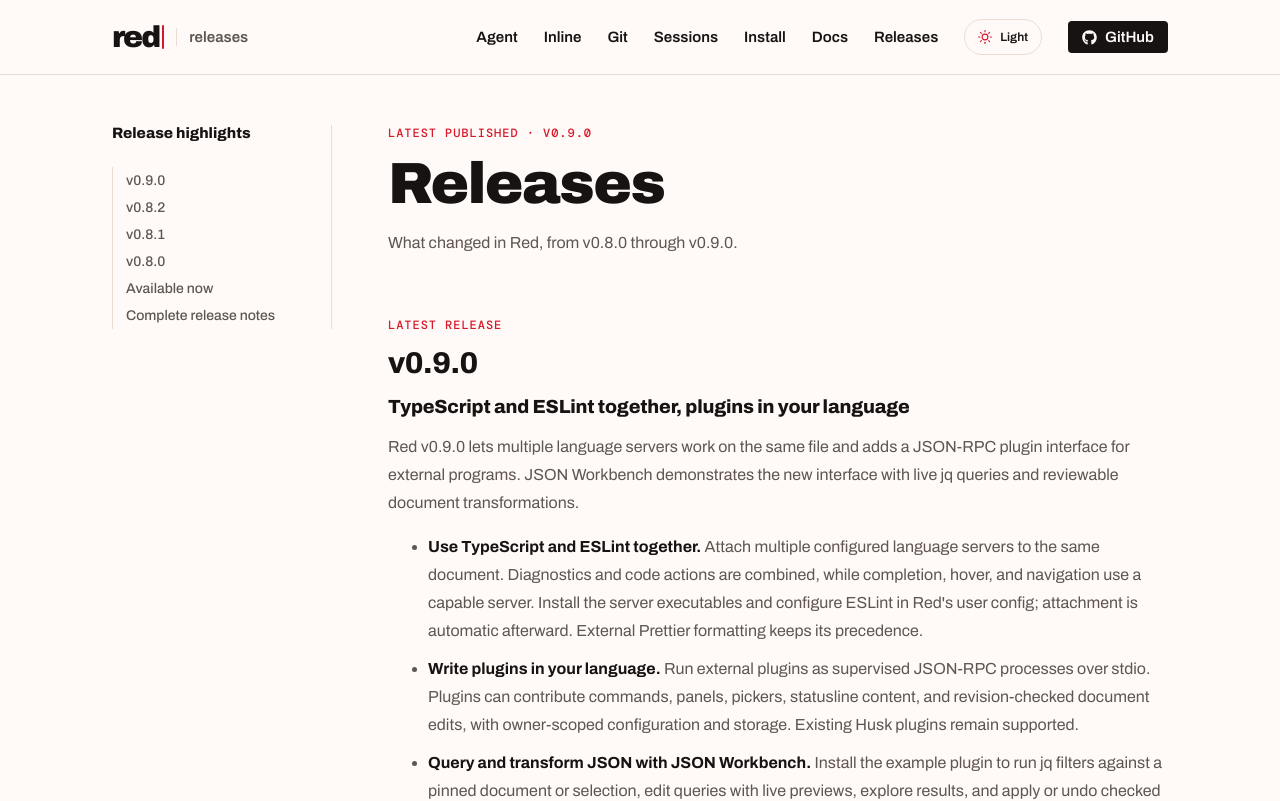
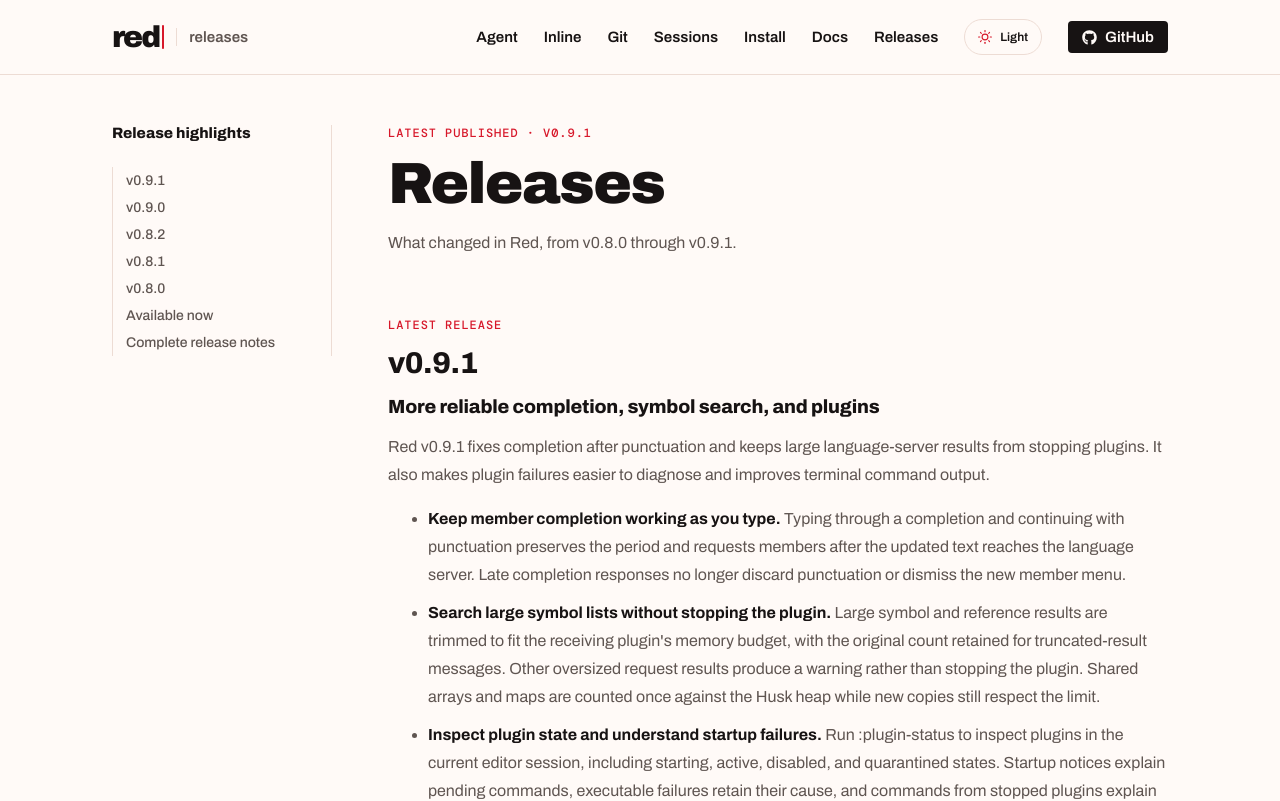
Before and after one commit to codersauce/red-website, a Next.js app: page /releases in a window 1280 px wide. Shown: the top 801 px of the page. Built offline with nearby package versions, Linux system fonts and the light colour scheme; no server answers.

Commit message:
chore(release): prepare v0.9.1 website content

```diff
--- a/app/docs/_components/ForAgents.tsx
+++ b/app/docs/_components/ForAgents.tsx
@@ -41,9 +41,9 @@
 
     <section>
       <h2 id="create-and-validate-a-plugin">Create and validate a plugin</h2>
-      <p>Start from the complete TypeScript or Python package in the <Link className="text-link" href="/docs/plugins/json-rpc">JSON-RPC tutorial</Link>, a Markdown outline and table of contents plugin. Red v0.9.0 uses host API <code>0.19.0</code> and protocol version <code>1</code>; these are distinct from Red&apos;s application version. Use the tutorial&apos;s manifest and initialization response together. The TypeScript version needs Node.js 22.18 or later.</p>
+      <p>Start from the complete TypeScript or Python package in the <Link className="text-link" href="/docs/plugins/json-rpc">JSON-RPC tutorial</Link>, a Markdown outline and table of contents plugin. Red v0.9.0 uses host API <code>0.19.0</code> and protocol version <code>1</code>; these are distinct from Red&apos;s application version. Red v0.9.1 exposes host API <code>0.20.0</code> and retains support for <code>0.19.0</code> packages. Keep example manifests at the earliest API their features require. Use the tutorial&apos;s manifest and initialization response together. The TypeScript version needs Node.js 22.18 or later.</p>
       <CodeBlock language="shell">{`red plugin install --path ./markdown-outline\nred plugin list`}</CodeBlock>
-      <p>Open a Markdown file in Red, run <InlineCode language="red-command">:Outline</InlineCode>, and confirm that the outline panel opens. Listing a package proves installation; invoking its command also exercises process startup and the handshake. If the command reports <code>unknown command</code> after a first silent attempt, Red quarantined the plugin; read the reason in <code>red.log</code> in Red&apos;s configuration directory.</p>
+      <p>Open a Markdown file in Red, run <InlineCode language="red-command">:Outline</InlineCode>, and confirm that the outline panel opens. Listing a package proves installation; invoking its command also exercises process startup and the handshake. If the command does not run, inspect <InlineCode language="red-command">:messages</InlineCode> and <code>red.log</code> in Red&apos;s configuration directory. On Red v0.9.1 and later, use <InlineCode language="red-command">:plugin-status</InlineCode> for the current session&apos;s diagnostic details.</p>
       <p>For more operations, read the <a className="text-link" href={`${releaseSource}/docs/RPC_PLUGIN_PROTOCOL.md`}>v0.9.0 protocol reference</a> and <a className="text-link" href={`${releaseSource}/examples/rpc-json-workbench/README.md`}>complete JSON Workbench example</a>. Match those references to the user&apos;s release before adopting newer APIs.</p>
     </section>
 
@@ -55,6 +55,7 @@
         <li><strong>Protocol:</strong> reserve stdout for newline-delimited JSON-RPC; log to stderr. Keep reading stdin while awaiting host responses.</li>
         <li><strong>Host method:</strong> check names and parameters against the protocol. Invalid arguments can return an error while the connection stays active; framing corruption can quarantine the plugin.</li>
       </ul>
+      <p>On Red v0.9.1 and later, run <InlineCode language="red-command">:plugin-status</InlineCode> to inspect the current editor session. Quarantined or starting plugins appear with diagnostic details; a separate <InlineCode language="shell">red plugin list</InlineCode> process cannot report that live state.</p>
       <p>Read <InlineCode language="red-command">:messages</InlineCode> and <code>red.log</code> in Red&apos;s configuration directory. Use <InlineCode language="shell">red --self-check</InlineCode> for bundled-runtime problems and <InlineCode language="shell">red --check-config</InlineCode> for configuration failures. Follow the <Link className="text-link" href="/docs/troubleshooting">troubleshooting guide</Link> and the relevant tutorial&apos;s failure table. Record the version, exact command, observed error, and smallest reproduction before proposing a fix.</p>
     </section>
   </>;
--- a/app/docs/content.tsx
+++ b/app/docs/content.tsx
@@ -638,6 +638,12 @@
       </section>
 
       <section>
+        <h2 id="inspect-plugins-in-the-current-session">Inspect plugins in the current session</h2>
+        <p>In Red v0.9.1 and later, run <InlineCode language="red-command">:plugin-status</InlineCode> or choose <strong>Plugin status</strong> from the command palette. The picker shows configured plugins as active, starting, loads on first use, disabled, or quarantined, and identifies rejected reloads. Problems appear first; the preview includes the full reason and recovery guidance.</p>
+        <p>Use this view when a plugin command is unavailable or an RPC plugin takes time to initialize. Startup notices explain which command is waiting, and executable failures include the underlying cause. <InlineCode language="shell">red plugin list</InlineCode> runs in a separate process and does not report the running editor&apos;s session state.</p>
+      </section>
+
+      <section>
         <h2 id="install-a-package">Install a package</h2>
         <CodeBlock language="shell">{`red plugin catalog\nred plugin install --catalog go-language\nred plugin install owner/repository\nred plugin install --path ~/code/my-red-plugin`}</CodeBlock>
         <p>Catalog packages use immutable release archives with recorded checksums. GitHub and local-path sources remain explicitly unreviewed. Installing a package never grants implicit approval to execute a native Tree-sitter grammar.</p>
--- a/app/installers.generated.ts
+++ b/app/installers.generated.ts
@@ -1,3 +1,3 @@
 // Generated by scripts/sync-installers.mjs. Do not edit.
-export const releaseVersion = "v0.9.0";
-export const installerSourceCommit = "eb5e2b6be15325abd12adbfac816f7844afff42c";
+export const releaseVersion = "v0.9.1";
+export const installerSourceCommit = "b86a2ca4b92e9547d3b174910c82db8a259f5171";
--- a/app/release-content.ts
+++ b/app/release-content.ts
@@ -1,4 +1,32 @@
 export const releases = [
+{
+  "version": "v0.9.1",
+  "id": "release-v0-9-1",
+  "headline": "More reliable completion, symbol search, and plugins",
+  "summary": "Red v0.9.1 fixes completion after punctuation and keeps large language-server results from stopping plugins. It also makes plugin failures easier to diagnose and improves terminal command output.",
+  "highlights": [
+    {
+      "id": "punctuation-completion",
+      "title": "Keep member completion working as you type",
+      "description": "Typing through a completion and continuing with punctuation preserves the period and requests members after the updated text reaches the language server. Late completion responses no longer discard punctuation or dismiss the new member menu."
+    },
+    {
+      "id": "large-symbol-results",
+      "title": "Search large symbol lists without stopping the plugin",
+      "description": "Large symbol and reference results are trimmed to fit the receiving plugin's memory budget, with the original count retained for truncated-result messages. Other oversized request results produce a warning rather than stopping the plugin. Shared arrays and maps are counted once against the Husk heap while new copies still respect the limit."
+    },
+    {
+      "id": "plugin-diagnostics",
+      "title": "Inspect plugin state and understand startup failures",
+      "description": "Run :plugin-status to inspect plugins in the current editor session, including starting, active, disabled, and quarantined states. Startup notices explain pending commands, executable failures retain their cause, and commands from stopped plugins explain why they are unavailable."
+    },
+    {
+      "id": "terminal-output",
+      "title": "Read terminal command output more easily",
+      "description": "Plugin lists and catalog results use aligned columns measured in terminal display width, including Unicode text. Utility commands share consistent styling, and closed output pipes exit quietly."
+    }
+  ]
+},
 {
   "version": "v0.9.0",
   "id": "release-v0-9-0",
--- a/public/installers.json
+++ b/public/installers.json
@@ -1,8 +1,8 @@
 {
   "schemaVersion": 1,
   "source": "codersauce/red",
-  "sourceCommit": "eb5e2b6be15325abd12adbfac816f7844afff42c",
-  "version": "0.9.0",
+  "sourceCommit": "b86a2ca4b92e9547d3b174910c82db8a259f5171",
+  "version": "0.9.1",
   "files": {
     "install.sh": "4ce6bf69b5e390817579e896be5ad86527dda2fe36c867527f6cfedc161538dc",
     "install.ps1": "b74db168aefeeddf297151979108fe524cd59ca45a62f44f2d7ffe038f71b277"
```
Also changed, not shown: 1 other file (tests, documents, lock files or other folders).
